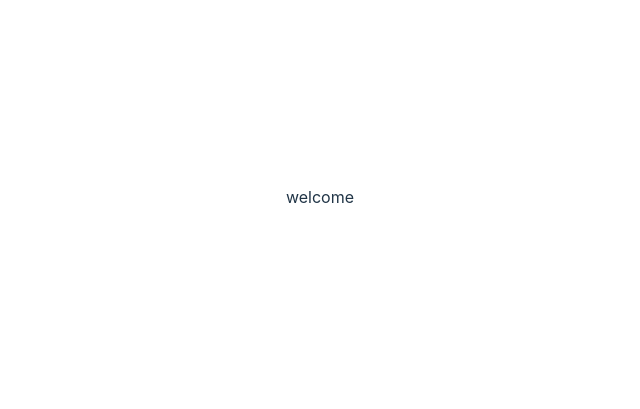
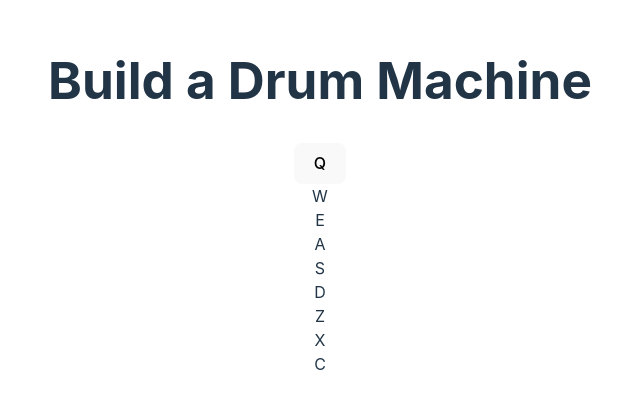
Before and after one commit to m-saoud/BuildDrumMachine, a React (Vite) app: page / in a window 1280 px wide. Shown: the part 203-612 px from the top of the page, without its empty margins (320-960 px from the left). Built offline with nearby package versions, Linux system fonts and the light colour scheme.

Commit message:
Start Make funcation

```diff
--- a/src/App.jsx
+++ b/src/App.jsx
@@ -1,16 +1,86 @@
-import { useState } from 'react'
-import reactLogo from './assets/react.svg'
-import viteLogo from '/vite.svg'
-import './App.css'
+import { useState,useRef } from "react";
 
+import "./App.css";
 function App() {
+  const [display, setDisplay] = useState("");
+  const audioRefs = useRef({});
 
+
+  const handleKeyPress = (e) => {
+    const drumPad = audioRefs.current[e.key.toUpperCase()];
+    if (drumPad) {
+      drumPad.play();
+    }
+  };
+
+  const handlePadClick = (audioId) => {
+    const audio = audioRefs.current[audioId];
+    audio.currentTime = 0;
+    audio.play();
+    setDisplay(audioId);
+  };
   return (
     <>
-      <div>welcome</div>
+      <h1>Build a Drum Machine</h1>
 
+      <div id="drum-machine" onKeyDown={handleKeyPress} tabIndex={0} autoFocus>
+        <div id="display">{display}</div>
+
+        <button className="drum-pad" id="Q" onClick={() => handlePadClick("Q")}>
+          Q
+          <audio
+            className="clip"
+            id="Q"
+            src="https://s3.amazonaws.com/freecodecamp/drums/Heater-1.mp3"
+            ref={(audio) => (audioRefs.current["Q"] = audio)}
+
+          ></audio>
+        </button>
+
+
+
+
+
+
+
+
+
+
+
+
+        <div className="drum-pad" id="W" onClick={() => handlePadClick("W")}>
+          W
+          <audio
+            className="clip"
+            id="W"
+            src="https://s3.amazonaws.com/freecodecamp/drums/Heater-2.mp3"
+          ></audio>
+        </div>
+        <div className="drum-pad" id="E" onClick={() => handlePadClick("E")}>
+          E<audio className="clip" id="E" src="audio/clip3.mp3"></audio>
+        </div>
+        <div className="drum-pad" id="A" onClick={() => handlePadClick("A")}>
+          A<audio className="clip" id="A" src="audio/clip4.mp3"></audio>
+        </div>
+        <div className="drum-pad" id="S" onClick={() => handlePadClick("S")}>
+          S<audio className="clip" id="S" src="audio/clip5.mp3"></audio>
+        </div>
+        <div className="drum-pad" id="D" onClick={() => handlePadClick("D")}>
+          D<audio className="clip" id="D" src="audio/clip6.mp3"></audio>
+        </div>
+        <div className="drum-pad" id="Z" onClick={() => handlePadClick("Z")}>
+          Z<audio className="clip" id="Z" src="audio/clip7.mp3"></audio>
+        </div>
+        <div className="drum-pad" id="X" onClick={() => handlePadClick("X")}>
+          X<audio className="clip" id="X" src="audio/clip8.mp3"></audio>
+        </div>
+        <div className="drum-pad" id="C" onClick={() => handlePadClick("C")}>
+          C<audio className="clip" id="C" src="audio/clip9.mp3"></audio>
+        </div>
+      </div>
     </>
-  )
+  );
 }
 
-export default App
+
+export default App;
```
